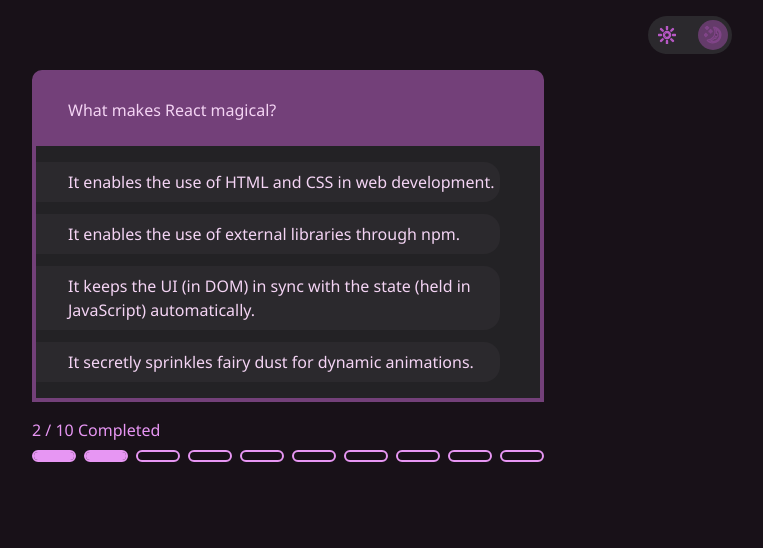
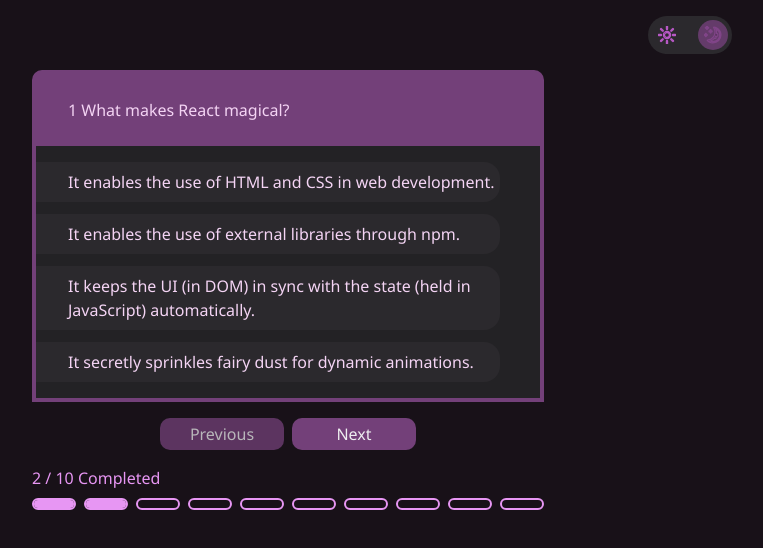
Before and after one commit to andrewnessinjim/quiz-app, a React (Create React App) app: page / in a window 1280 px wide. Shown: the top 548 px of the page, without its empty margins (352-1115 px from the left). Built offline with nearby package versions, Linux system fonts and the light colour scheme.

Commit message:
Support multiple questions

```diff
--- a/src/App.js
+++ b/src/App.js
@@ -1,16 +1,16 @@
 import AppThemeProvider from "./components/AppThemeProvider";
-import QuestionCard from "./components/QuestionCard";
-import data from "./data";
+
 import GlobalStyles from "./GlobalStyles";
 import React from "react";
 import Header from "./components/Header";
 import QuizProgress from "./components/QuizProgress";
+import QuestionCards from "./components/QuestionCards";
 
 export default function App() {
   return (
     <AppThemeProvider>
       <Header />
-      <QuestionCard question={data[0].question} choices={data[0].choices} />
+      <QuestionCards />
       <QuizProgress total={10} completed={2} />
       <GlobalStyles />
     </AppThemeProvider>
--- a/src/components/QuestionCard/QuestionCard.js
+++ b/src/components/QuestionCard/QuestionCard.js
@@ -2,21 +2,16 @@
 
 import * as RadioGroup from "@radix-ui/react-radio-group";
 import { styled } from "styled-components";
-import SiteWidthWrapper from "../SiteWidthWrapper";
+import React from "react";
 
 const StWrapper = styled.section`
-  ${SiteWidthWrapper};
-  display: flex;
-  justify-content: center;
-`;
-
-const StCard = styled.section`
   --left-align-padding: 32px;
   --hovered-slide-amount: 24px;
   --selected-slide-amount: 16px;
   --total-slide-amount: calc(
     var(--hovered-slide-amount) + var(--selected-slide-amount)
   );
+  width: 90vw;
   max-width: 32rem;
   border: 4px solid ${(p) => p.theme.colors.plum7};
   border-top-left-radius: 10px;
@@ -58,9 +53,7 @@
   transition: 250ms transform;
   cursor: pointer;
   color: ${(p) => p.theme.colors.plum12};
-  transition:
-    150ms background ease-in,
-    150ms transform ease-in,
+  transition: 150ms background ease-in, 150ms transform ease-in,
     250ms border-radius ease-in;
 
   @media (hover: hover) {
@@ -85,26 +78,27 @@
 `;
 
 function QuestionCard({ question, choices }) {
+  const choiceRadioPrefixId = React.useId();
   return (
     <StWrapper>
-      <StCard>
       <StQuestion>{question}</StQuestion>
       <form>
         <StChoicesWrapper>
           {Object.keys(choices).map((choiceKey) => {
             return (
               <StRadioGroupItem
-                  id={choiceKey}
+                id={`${choiceRadioPrefixId}-${choiceKey}`}
                 value={choiceKey}
                 key={choiceKey}
               >
-                  <StLabel htmlFor={choiceKey}>{choices[choiceKey]}</StLabel>
+                <StLabel htmlFor={`${choiceRadioPrefixId}-${choiceKey}`}>
+                  {choices[choiceKey]}
+                </StLabel>
               </StRadioGroupItem>
             );
           })}
         </StChoicesWrapper>
       </form>
-      </StCard>
     </StWrapper>
   );
 }
--- /dev/null
+++ b/src/components/QuestionCards/QuestionCards.js
@@ -0,0 +1,89 @@
+import styled from "styled-components";
+
+import QuestionCard from "../QuestionCard/QuestionCard";
+import data from "../../data";
+import React from "react";
+import SiteWidthWrapper from "../SiteWidthWrapper";
+
+const Wrapper = styled.section`
+  ${SiteWidthWrapper};
+  display: flex;
+  align-items: center;
+  flex-direction: column;
+`;
+
+const CardsScroller = styled.section`
+  width: 90vw;
+  max-width: 32rem;
+  overflow-x: clip;
+`;
+const CardsContainer = styled.section`
+  display: flex;
+  width: max-content;
+  transform: translateX(var(--translateXAmount));
+  transition: 250ms transform ease-in;
+`;
+
+const NavContainer = styled.div`
+  margin-top: 16px;
+  display: flex;
+  gap: 8px;
+`;
+
+const StNavButton = styled.button`
+  padding: 4px 16px;
+  width: 124px;
+  color: ${({ theme }) => theme.colors.mauve12};
+  border-radius: 10px;
+  border: none;
+  background: ${({ theme }) => theme.colors.plum7};
+  cursor: pointer;
+
+  &[disabled] {
+    opacity: 0.75;
+  }
+
+  &[disabled]:hover {
+    cursor: not-allowed;
+  }
+`;
+
+function QuestionCards() {
+  const [currentQuestion, setCurrentQuestion] = React.useState(0);
+
+  const translateXIfMaxWidth = `${currentQuestion * -1 * 90}vw`;
+  const translateXIfLessThanMaxWidth = `${currentQuestion * -1 * 32}rem`;
+  const translateXAmount = `max(${translateXIfMaxWidth},${translateXIfLessThanMaxWidth})`;
+
+  return (
+    <Wrapper>
+      <CardsScroller>
+        <CardsContainer style={{ "--translateXAmount": translateXAmount }}>
+          {data.map((questionData) => (
+            <QuestionCard
+              key={questionData.id}
+              question={questionData.question}
+              choices={questionData.choices}
+            />
+          ))}
+        </CardsContainer>
+      </CardsScroller>
+      <NavContainer>
+        <StNavButton
+          disabled={currentQuestion === 0}
+          onClick={() => setCurrentQuestion(currentQuestion - 1)}
+        >
+          Previous
+        </StNavButton>
+        <StNavButton
+          disabled={currentQuestion === data.length - 1}
+          onClick={() => setCurrentQuestion(currentQuestion + 1)}
+        >
+          Next
+        </StNavButton>
+      </NavContainer>
+    </Wrapper>
+  );
+}
+
+export default QuestionCards;
--- /dev/null
+++ b/src/components/QuestionCards/index.js
@@ -0,0 +1,2 @@
+export * from "./QuestionCards";
+export { default } from "./QuestionCards";
--- a/src/data.json
+++ b/src/data.json
@@ -1,6 +1,27 @@
 [
   {
-    "question": "What makes React magical?",
+    "id": 1,
+    "question": "1 What makes React magical?",
+    "choices": {
+      "A": "It enables the use of HTML and CSS in web development.",
+      "B": "It enables the use of external libraries through npm.",
+      "C": "It keeps the UI (in DOM) in sync with the state (held in JavaScript) automatically.",
+      "D": "It secretly sprinkles fairy dust for dynamic animations."
+    }
+  },
+  {
+    "id": 2,
+    "question": "2 What makes React magical?",
+    "choices": {
+      "A": "It enables the use of HTML and CSS in web development.",
+      "B": "It enables the use of external libraries through npm.",
+      "C": "It keeps the UI (in DOM) in sync with the state (held in JavaScript) automatically.",
+      "D": "It secretly sprinkles fairy dust for dynamic animations."
+    }
+  },
+  {
+    "id": 3,
+    "question": "3 What makes React magical?",
     "choices": {
       "A": "It enables the use of HTML and CSS in web development.",
       "B": "It enables the use of external libraries through npm.",
```
Lines whose indentation alone changed are shown as unchanged.
